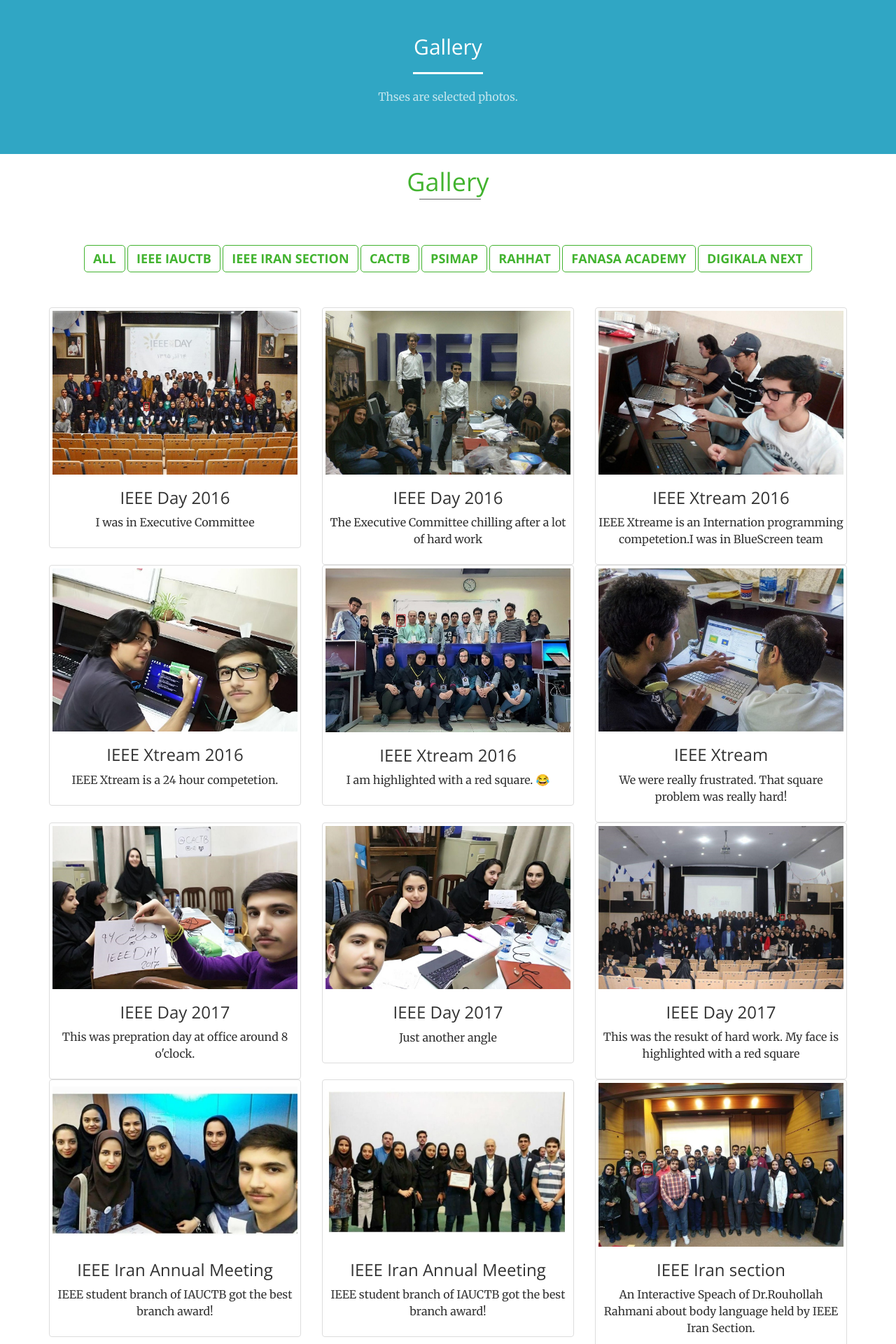
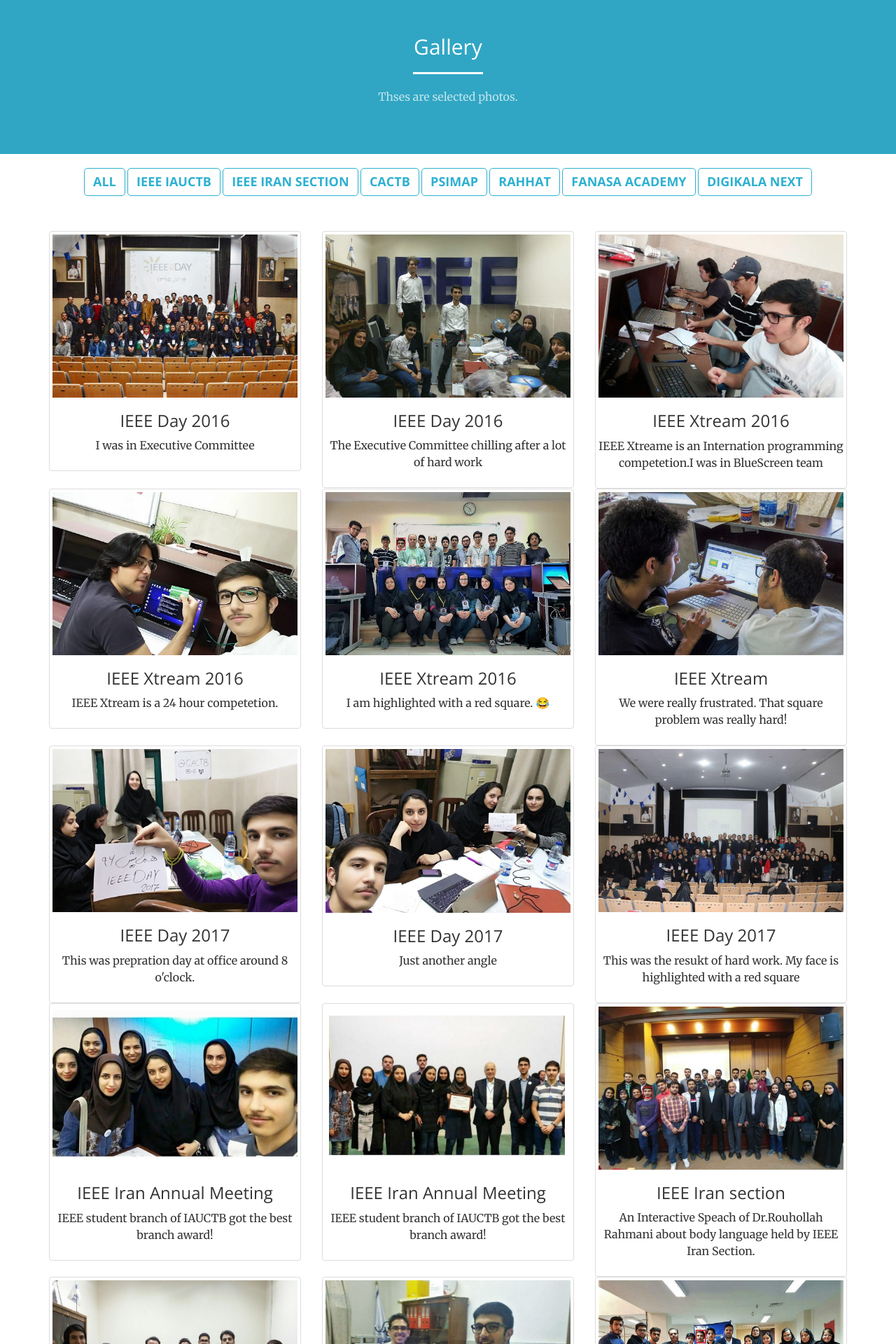
Before and after one commit to AminTaheri23/AminTaheri23.github.io, a Jekyll site: the page built from gallery.html, in a window 1280 px wide. Shown: the top 1920 px of the page at 70% size. Built offline with Jekyll 4.4.1, drawn with Linux system fonts in a browser that asks for light colours.

Commit message:
blue and break

```diff
--- a/_includes/myphotos.html
+++ b/_includes/myphotos.html
@@ -1,7 +1,7 @@
 <div class="container">
   <div class="row">
     <div class="gallery col-lg-12 col-md-12 col-sm-12 col-xs-12">
-      <h1 class="gallery-title">Gallery</h1>
+      <br>
     </div>
 
     <div align="center">
--- a/css/gallery.css
+++ b/css/gallery.css
@@ -2,7 +2,7 @@
 .gallery-title
 {
     font-size: 36px;
-    color: #42B32F;
+    color: rgb(45, 176, 209);
     text-align: center;
     font-weight: 500;
     margin-bottom: 70px;
@@ -18,26 +18,26 @@
 .filter-button
 {
     font-size: 18px;
-    border: 1px solid #42B32F;
+    border: 1px solid rgb(45, 176, 209);
     border-radius: 5px;
     text-align: center;
-    color: #42B32F;
+    color:rgb(45, 176, 209);
     margin-bottom: 30px;
 
 }
 .filter-button:hover
 {
     font-size: 18px;
-    border: 1px solid #42B32F;
+    border: 1px solid rgb(45, 176, 209);
     border-radius: 5px;
     text-align: center;
     color: #ffffff;
-    background-color: #42B32F;
+    background-color: rgb(45, 176, 209);
 
 }
 .btn-default:active .filter-button:active
 {
-    background-color: #42B32F;
+    background-color: rgb(45, 176, 209);
     color: white;
 }
 
```
